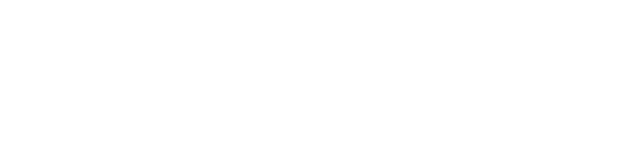
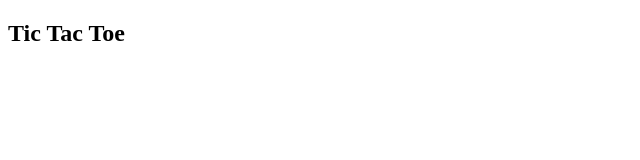
Before and after one commit to wiwabzu/ticTACToe, a plain HTML site: page index.html in a window 1280 px wide. Shown: the whole page, without its empty margins (0-640 px from the left). Drawn offline with Linux system fonts and the light colour scheme.

Commit message:
adding section class h1 tictactoe and another section class display

```diff
--- a/index.html
+++ b/index.html
@@ -8,7 +8,10 @@
 </head>
 <body>
     <main class="background">
-        <section class="title"></section>
+        <section class="title">
+            <h1>Tic Tac Toe</h1>
+        </section>
+        <section class="display"></section>
     </main>
 </body>
 </html>
```
